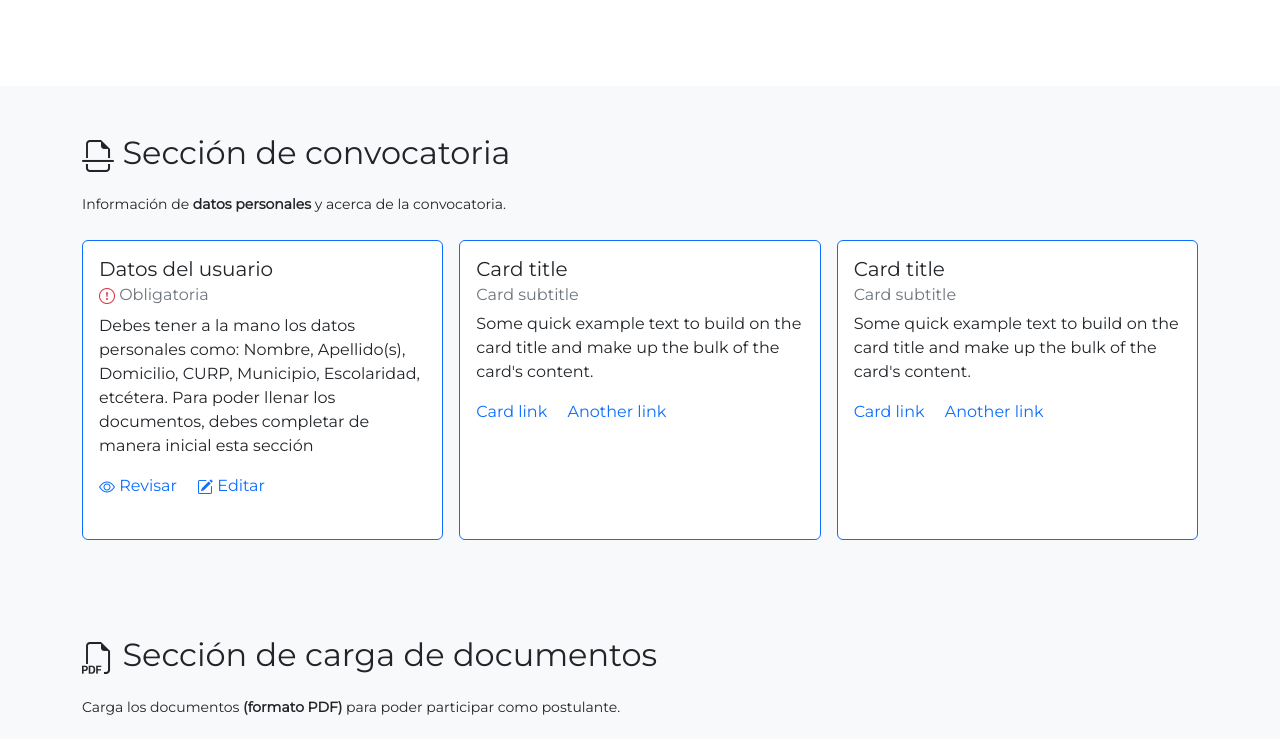
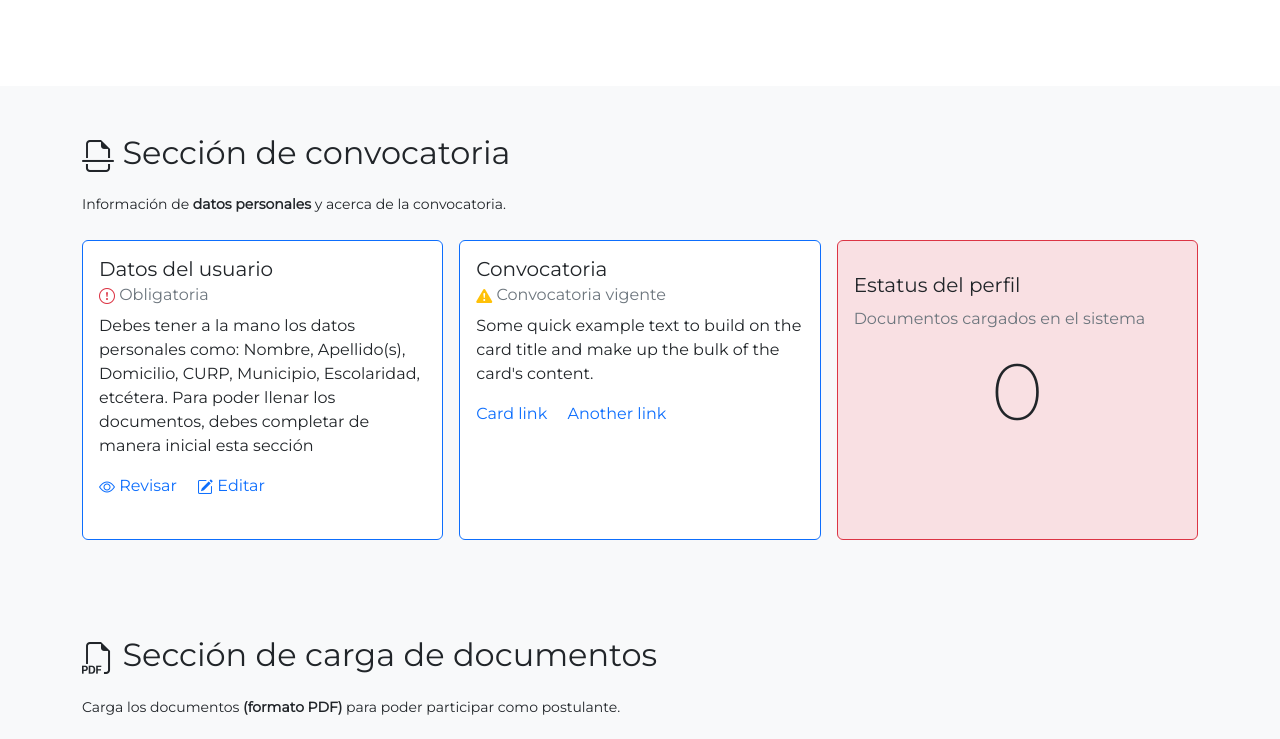
Before and after one commit to jesusrlv/consejo_juv, a PHP site: page /sistema/usuario/index.php in a window 1280 px wide. Shown: the part 816-1555 px from the top of the page. Run offline with PHP 8.4, Linux system fonts and the light colour scheme; the visitor is signed in with stand-in values (Sample User, id 1); data comes from the database, SQL or seed files in the repository; data that the repository does not hold is empty.

Commit message:
colores cards

```diff
--- a/sistema/usuario/index.php
+++ b/sistema/usuario/index.php
@@ -168,26 +168,24 @@ $perfil = $_SESSION['perfil'];
         <div class="col">
           <div class="card border-primary" style="height:300px">
             <div class="card-body">
-              <h5 class="card-title">Card title</h5>
-              <h6 class="card-subtitle mb-2 text-muted">Card subtitle</h6>
+              <h5 class="card-title">Convocatoria</h5>
+              <h6 class="card-subtitle mb-2 text-muted"><i class="bi bi-exclamation-triangle-fill text-warning"></i> Convocatoria vigente</h6>
               <p class="card-text">Some quick example text to build on the card title and make up the bulk of the card's content.</p>
               <a href="#" class="card-link" style="text-decoration: none">Card link</a>
               <a href="#" class="card-link" style="text-decoration: none">Another link</a>
             </div>
           </div>
         </div>
-
-        <div class="col">
+        <? include('query/docs_contador.php'); ?>
+        <!-- <div class="col">
           <div class="card border-primary" style="height:300px">
             <div class="card-body">
-              <h5 class="card-title">Card title</h5>
-              <h6 class="card-subtitle mb-2 text-muted">Card subtitle</h6>
-              <p class="card-text">Some quick example text to build on the card title and make up the bulk of the card's content.</p>
-              <a href="#" class="card-link" style="text-decoration: none">Card link</a>
-              <a href="#" class="card-link" style="text-decoration: none">Another link</a>
+              <p><h5 class="card-title">Estatus del perfil</h5></p>
+              <p><h6 class="card-subtitle mb-2 text-muted">Documentos cargados en el sistema</h6></p>
+                <p class="card-text text-center display-1">0</p>
             </div>
           </div>
-        </div>
+        </div> -->
 
       </div><!-- row -->
     </div>
--- a/sistema/usuario/query/docs.php
+++ b/sistema/usuario/query/docs.php
@@ -4,6 +4,7 @@ include('qc.php');
 
 $sqlQuery = "SELECT * FROM catalogo_documentos ORDER BY id ASC";
 $resultadoQuery = $conn -> query($sqlQuery);
+$noCatalogoquery = mysqli_num_rows($resultadoQuery);
 // $rowQuery = $resultadoQuery ->fetch_assoc();
 
 while($rowQuery = $resultadoQuery ->fetch_assoc()){
@@ -21,7 +22,12 @@ while($rowQuery = $resultadoQuery ->fetch_assoc()){
         <div class="card border-danger" style="height:300px; background-color:rgba(250, 6, 22, 0.1);">
         ';
         }
-        else{
+        else if($no_resultados == 1){
+            echo '
+        <div class="card border-warning" style="height:300px">
+            ';
+        }
+        else if($no_resultados == $noCatalogoquery){
             echo '
         <div class="card border-success" style="height:300px">
             ';
--- /dev/null
+++ b/sistema/usuario/query/docs_contador.php
@@ -0,0 +1,59 @@
+<?php
+
+include('qc.php');
+
+// $sqlQuery = "SELECT * FROM catalogo_documentos ORDER BY id ASC";
+// $resultadoQuery = $conn -> query($sqlQuery);
+// $noCatalogoquery = mysqli_num_rows($resultadoQuery);
+// $rowQuery = $resultadoQuery ->fetch_assoc();
+
+// while($rowQuery = $resultadoQuery ->fetch_assoc()){
+//     $idDoc = $rowQuery['id'];
+    // query docs usr
+    $sqlDocs = "SELECT * FROM documentos WHERE id_ext = '$usr'";
+    $resultadoDocs = $conn -> query($sqlDocs);
+    $no_resultados = mysqli_num_rows($resultadoDocs);
+    // $rowDocs = $resultadoDocs ->fetch_assoc();
+        if($no_resultados == 0){
+            echo '
+            <div class="col">
+                <div class="card border-danger" style="height:300px;background-color:rgba(250, 6, 22, 0.1);">
+                    <div class="card-body">
+                        <p><h5 class="card-title">Estatus del perfil</h5></p>
+                        <p><h6 class="card-subtitle mb-2 text-muted">Documentos cargados en el sistema</h6></p>
+                        <p class="card-text text-center display-1">0</p>
+                    </div>
+                </div>
+            </div>
+        ';
+        }
+        else if($no_resultados >= 1){
+            echo '
+            <div class="col">
+                <div class="card border-warning" style="height:300px;background-color:rgba 255, 193, 7, 0.1);">
+                    <div class="card-body">
+                        <p><h5 class="card-title">Estatus del perfil</h5></p>
+                        <p><h6 class="card-subtitle mb-2 text-muted">Documentos cargados en el sistema</h6></p>
+                        <p class="card-text text-center display-1">'.$no_resultados.'</p>
+                    </div>
+                </div>
+            </div>
+            ';
+        }
+        else if($no_resultados == $noCatalogoquery){
+            echo '
+            <div class="col">
+                <div class="card border-danger" style="height:300px; background-color:rgba (25, 135, 84, 0.1);">
+                    <div class="card-body">
+                        <p><h5 class="card-title">Estatus del perfil</h5></p>
+                        <p><h6 class="card-subtitle mb-2 text-muted">Documentos cargados en el sistema</h6></p>
+                        <p class="card-text text-center display-1">'.$no_resultados.'</p>
+                    </div>
+                </div>
+            </div>
+            ';
+        }
+
+// }
+
+?>
```
